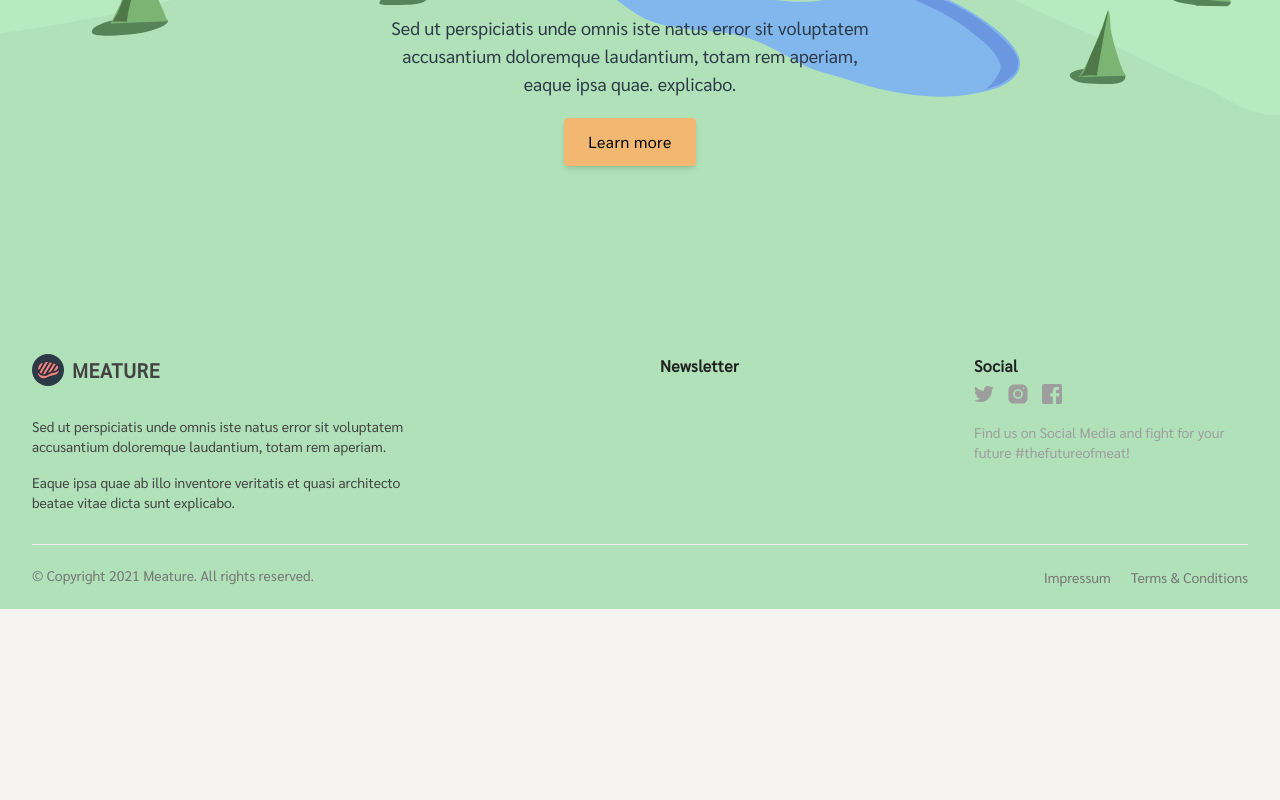
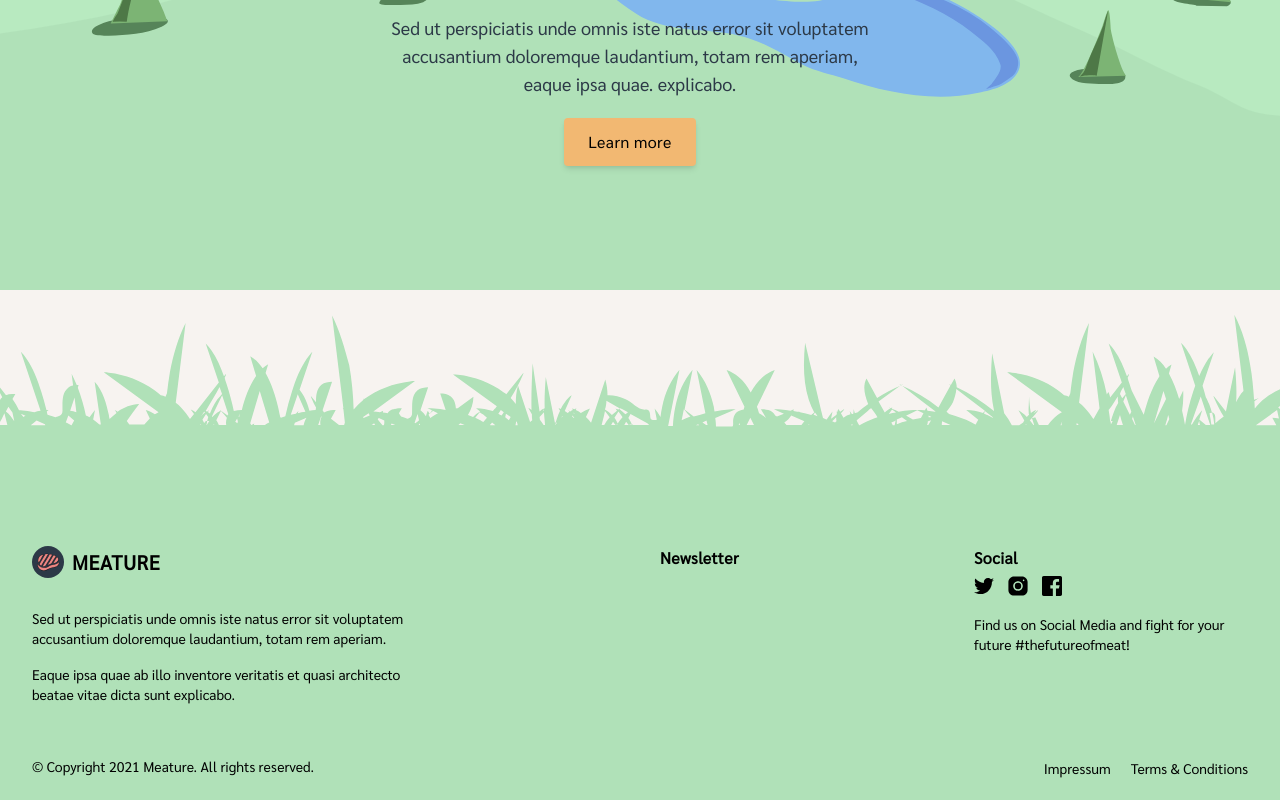
Before and after one commit to KlotzJesse/meature, a Next.js app: page / in a window 1280 px wide. Shown: the part 1564-2364 px from the top of the page. Before the commit the page ends 2173 px from the top, so only its background shows below. Built offline with nearby package versions, Linux system fonts and the light colour scheme.

Commit message:
Add grass to footer

```diff
--- a/components/Footer.tsx
+++ b/components/Footer.tsx
@@ -2,8 +2,9 @@ import Image from "next/image";
 
 export const Footer = () => {
   return (
-    <div className="bg-primary">
-      <div className="relative px-4 pt-16 mx-auto sm:max-w-xl md:max-w-full lg:max-w-screen-xl md:px-24 lg:px-8 z-1 ">
+    <div className="mt-5 text-black bg-primary">
+      <img alt="" src="/grass.svg" className="w-full bg-meatureWhite" />
+      <div className="relative px-4 mx-auto sm:max-w-xl md:max-w-full lg:max-w-screen-xl md:px-24 lg:px-8 z-1 ">
         <div className="grid gap-10 row-gap-6 mb-8 sm:grid-cols-2 lg:grid-cols-4">
           <div className="sm:col-span-2">
             <a
@@ -21,81 +22,62 @@ export const Footer = () => {
                   alt="Meature Logo"
                 />
               </div>
-              <span className="ml-2 text-xl font-bold tracking-wide text-gray-800 uppercase">
+              <span className="ml-2 text-xl font-bold tracking-wide uppercase">
                 Meature
               </span>
             </a>
             <div className="mt-6 lg:max-w-sm">
-              <p className="text-sm text-gray-800">
+              <p className="text-sm ">
                 Sed ut perspiciatis unde omnis iste natus error sit voluptatem
                 accusantium doloremque laudantium, totam rem aperiam.
               </p>
-              <p className="mt-4 text-sm text-gray-800">
+              <p className="mt-4 text-sm ">
                 Eaque ipsa quae ab illo inventore veritatis et quasi architecto
                 beatae vitae dicta sunt explicabo.
               </p>
             </div>
           </div>
           <div className="space-y-2 text-sm">
-            <p className="text-base font-bold tracking-wide text-gray-900">
-              Newsletter
-            </p>
+            <p className="text-base font-bold tracking-wide ">Newsletter</p>
           </div>
           <div>
-            <span className="text-base font-bold tracking-wide text-gray-900">
-              Social
-            </span>
+            <span className="text-base font-bold tracking-wide ">Social</span>
             <div className="flex items-center mt-1 space-x-3">
-              <a
-                href="/"
-                className="text-gray-500 transition-colors duration-300 hover:text-deep-purple-accent-400"
-              >
+              <a href="/" className="transition-colors duration-300 ">
                 <svg viewBox="0 0 24 24" fill="currentColor" className="h-5">
                   <path d="M24,4.6c-0.9,0.4-1.8,0.7-2.8,0.8c1-0.6,1.8-1.6,2.2-2.7c-1,0.6-2,1-3.1,1.2c-0.9-1-2.2-1.6-3.6-1.6 c-2.7,0-4.9,2.2-4.9,4.9c0,0.4,0,0.8,0.1,1.1C7.7,8.1,4.1,6.1,1.7,3.1C1.2,3.9,1,4.7,1,5.6c0,1.7,0.9,3.2,2.2,4.1 C2.4,9.7,1.6,9.5,1,9.1c0,0,0,0,0,0.1c0,2.4,1.7,4.4,3.9,4.8c-0.4,0.1-0.8,0.2-1.3,0.2c-0.3,0-0.6,0-0.9-0.1c0.6,2,2.4,3.4,4.6,3.4 c-1.7,1.3-3.8,2.1-6.1,2.1c-0.4,0-0.8,0-1.2-0.1c2.2,1.4,4.8,2.2,7.5,2.2c9.1,0,14-7.5,14-14c0-0.2,0-0.4,0-0.6 C22.5,6.4,23.3,5.5,24,4.6z" />
                 </svg>
               </a>
-              <a
-                href="/"
-                className="text-gray-500 transition-colors duration-300 hover:text-deep-purple-accent-400"
-              >
+              <a href="/" className="transition-colors duration-300 ">
                 <svg viewBox="0 0 30 30" fill="currentColor" className="h-6">
                   <circle cx="15" cy="15" r="4" />
                   <path d="M19.999,3h-10C6.14,3,3,6.141,3,10.001v10C3,23.86,6.141,27,10.001,27h10C23.86,27,27,23.859,27,19.999v-10   C27,6.14,23.859,3,19.999,3z M15,21c-3.309,0-6-2.691-6-6s2.691-6,6-6s6,2.691,6,6S18.309,21,15,21z M22,9c-0.552,0-1-0.448-1-1   c0-0.552,0.448-1,1-1s1,0.448,1,1C23,8.552,22.552,9,22,9z" />
                 </svg>
               </a>
-              <a
-                href="/"
-                className="text-gray-500 transition-colors duration-300 hover:text-deep-purple-accent-400"
-              >
+              <a href="/" className="transition-colors duration-300 ">
                 <svg viewBox="0 0 24 24" fill="currentColor" className="h-5">
                   <path d="M22,0H2C0.895,0,0,0.895,0,2v20c0,1.105,0.895,2,2,2h11v-9h-3v-4h3V8.413c0-3.1,1.893-4.788,4.659-4.788 c1.325,0,2.463,0.099,2.795,0.143v3.24l-1.918,0.001c-1.504,0-1.795,0.715-1.795,1.763V11h4.44l-1,4h-3.44v9H22c1.105,0,2-0.895,2-2 V2C24,0.895,23.105,0,22,0z" />
                 </svg>
               </a>
             </div>
-            <p className="mt-4 text-sm text-gray-500">
+            <p className="mt-4 text-sm ">
               Find us on Social Media and fight for your future
               #thefutureofmeat!
             </p>
           </div>
         </div>
-        <div className="flex flex-col-reverse justify-between pt-5 pb-5 border-t lg:flex-row">
-          <p className="text-sm text-gray-600">
+        <div className="flex flex-col-reverse justify-between pt-5 pb-5 lg:flex-row">
+          <p className="text-sm ">
             © Copyright 2021 Meature. All rights reserved.
           </p>
           <ul className="flex flex-col mb-3 space-y-2 lg:mb-0 sm:space-y-0 sm:space-x-5 sm:flex-row">
             <li>
-              <a
-                href="/"
-                className="text-sm text-gray-600 transition-colors duration-300 hover:text-deep-purple-accent-400"
-              >
+              <a href="/" className="text-sm transition-colors duration-300 ">
                 Impressum
               </a>
             </li>
             <li>
-              <a
-                href="/"
-                className="text-sm text-gray-600 transition-colors duration-300 hover:text-deep-purple-accent-400"
-              >
+              <a href="/" className="text-sm transition-colors duration-300 ">
                 Terms &amp; Conditions
               </a>
             </li>
```
